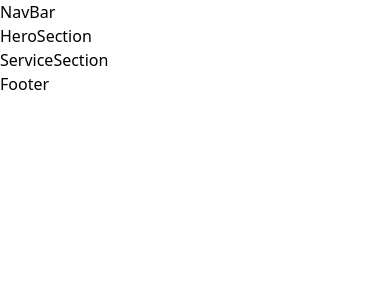
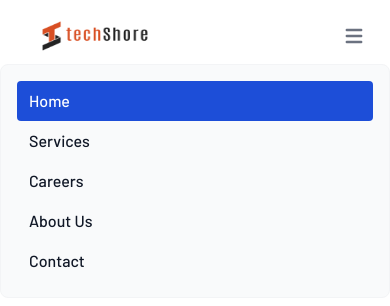
Before and after one commit to nahid-priom/techShore, a Next.js app: page / in a window 390 px wide. Shown: the top 306 px of the page. Built offline with nearby package versions, Linux system fonts and the light colour scheme.

Commit message:
nav bar complete

```diff
--- a/pages/_app.tsx
+++ b/pages/_app.tsx
@@ -1,7 +1,18 @@
 import type { AppProps } from "next/app";
+import { Barlow } from "next/font/google";
+
+const ralewayFont = Barlow({
+  weight: ["300", "400", "500", "600", "900"],
+  style: ["normal"],
+  subsets: ["latin"],
+});
 
 function MyApp({ Component, pageProps }: AppProps) {
-  return <Component {...pageProps} />;
+  return (
+    <main className={ralewayFont.className}>
+      <Component {...pageProps} />
+    </main>
+  );
 }
 
 export default MyApp;
--- a/pages/index.tsx
+++ b/pages/index.tsx
@@ -2,7 +2,7 @@ import React from "react";
 import NavBar from "@/common/elements/NavBar";
 import HeroSection from "@/modules/LandingPage/components/HeroSection";
 import ServiceSection from "@/modules/LandingPage/components/ServiceSection";
-import Footer from "@/common/elements/NavBar/Footer";
+import Footer from "@/common/elements/Footer";
 
 function HomePage() {
   return (
--- a/src/common/elements/Navbar/Navbar.tsx
+++ b/src/common/elements/Navbar/Navbar.tsx
@@ -1,6 +1,101 @@
+import Image from "next/image";
 import Link from "next/link";
-import React from "react";
+import React, { useState } from "react";
 
 export default function Navbar() {
-  return <>NavBar</>;
+  const [mobileMenuOpen, setMobileMenuOpen] = useState(true);
+
+  const toggleMobileMenu = () => {
+    setMobileMenuOpen(!mobileMenuOpen);
+  };
+
+  return (
+    <nav className="bg-white border-gray-200 dark:bg-gray-900 max-w-7xl mx-auto">
+      <div className="max-w-screen-xl flex flex-wrap items-center justify-between mx-auto p-4">
+        <div className="flex items-center flex-1">
+          <Image
+            width={160}
+            height={46}
+            src="/images/logo.png"
+            className="h-8 mr-3"
+            alt="Flowbite Logo"
+          />
+        </div>
+        <button
+          data-collapse-toggle="navbar-default"
+          type="button"
+          className="inline-flex items-center p-2 ml-3 text-sm text-gray-500 rounded-lg md:hidden hover:bg-gray-100 focus:outline-none focus:ring-2 focus:ring-gray-200 dark:text-gray-400 dark:hover:bg-gray-700 dark:focus:ring-gray-600"
+          aria-controls="navbar-default"
+          aria-expanded="false"
+          onClick={toggleMobileMenu}
+        >
+          <span className="sr-only">Open main menu</span>
+          <svg
+            className="w-6 h-6"
+            aria-hidden="true"
+            fill="currentColor"
+            viewBox="0 0 20 20"
+            xmlns="http://www.w3.org/2000/svg"
+          >
+            <path
+              fill-rule="evenodd"
+              d="M3 5a1 1 0 011-1h12a1 1 0 110 2H4a1 1 0 01-1-1zM3 10a1 1 0 011-1h12a1 1 0 110 2H4a1 1 0 01-1-1zM3 15a1 1 0 011-1h12a1 1 0 110 2H4a1 1 0 01-1-1z"
+              clip-rule="evenodd"
+            ></path>
+          </svg>
+        </button>
+        <div
+          className={`${
+            mobileMenuOpen ? "block" : "hidden"
+          } w-full md:block md:w-auto flex-1 absolute md:static top-12 left-0`}
+          id="navbar-default"
+        >
+          <ul className="font-medium flex flex-col p-4 md:p-0 mt-4 border border-gray-100 rounded-lg bg-gray-50 md:flex-row md:space-x-8 md:mt-0 md:border-0 md:bg-white dark:bg-gray-800 md:dark:bg-gray-900 dark:border-gray-700">
+            <li>
+              <Link
+                href="/"
+                className="block py-2 pl-3 pr-4 text-white bg-blue-700 rounded md:bg-transparent md:text-blue-700 md:p-0 dark:text-white md:dark:text-blue-500"
+                aria-current="page"
+              >
+                Home
+              </Link>
+            </li>
+            <li>
+              <Link
+                href="#"
+                className="block py-2 pl-3 pr-4 text-gray-900 rounded hover:bg-gray-100 md:hover:bg-transparent md:border-0 md:hover:text-blue-700 md:p-0 dark:text-white md:dark:hover:text-blue-500 dark:hover:bg-gray-700 dark:hover:text-white md:dark:hover:bg-transparent"
+              >
+                Services
+              </Link>
+            </li>
+            <li>
+              <Link
+                href="/careers"
+                className="block py-2 pl-3 pr-4 text-gray-900 rounded hover:bg-gray-100 md:hover:bg-transparent md:border-0 md:hover:text-blue-700 md:p-0 dark:text-white md:dark:hover:text-blue-500 dark:hover:bg-gray-700 dark:hover:text-white md:dark:hover:bg-transparent"
+              >
+                Careers
+              </Link>
+            </li>
+            <li>
+              <Link
+                href="/about-us"
+                className="block py-2 pl-3 pr-4 text-gray-900 rounded hover:bg-gray-100 md:hover:bg-transparent md:border-0 md:hover:text-blue-700 md:p-0 dark:text-white md:dark:hover:text-blue-500 dark:hover:bg-gray-700 dark:hover:text-white md:dark:hover:bg-transparent"
+              >
+                About Us
+              </Link>
+            </li>
+            <li>
+              <Link
+                href="#"
+                className="block py-2 pl-3 pr-4 text-gray-900 rounded hover:bg-gray-100 md:hover:bg-transparent md:border-0 md:hover:text-blue-700 md:p-0 dark:text-white md:dark:hover:text-blue-500 dark:hover:bg-gray-700 dark:hover:text-white md:dark:hover:bg-transparent"
+              >
+                Contact
+              </Link>
+            </li>
+          </ul>
+        </div>
+        <div className="flex-1 hidden md:block" id="navbar-default"></div>
+      </div>
+    </nav>
+  );
 }
```
Also changed, not shown: public/images/logo.png (added), src/common/elements/Footer/Footer.tsx (renamed from src/common/elements/Navbar/Footer/Footer.tsx), src/common/elements/Footer/index.ts (renamed from src/common/elements/Navbar/Footer/index.ts).
